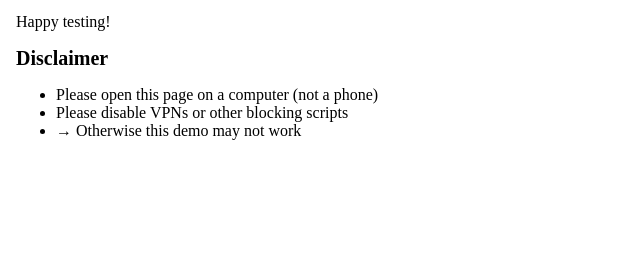
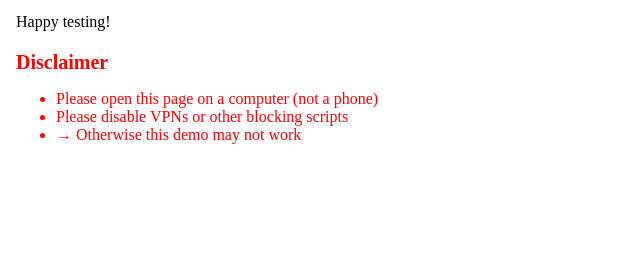
Before and after one commit to FutureProofJL/FutureProofMVP, a plain HTML site: page index.html in a window 1280 px wide. Shown: the part 445-724 px from the top of the page, 644-1280 px from the left. Drawn offline with Linux system fonts and the light colour scheme.

Commit message:
Update index.html

```diff
--- a/index.html
+++ b/index.html
@@ -45,6 +45,12 @@
             font-weight: bold;
             margin-bottom: 5px;
         }
+        .disclaimer, .disclaimer * {
+            color: red;
+        }
+        .disclaimer {
+            margin-top: 20px;
+        }
     </style>
 </head>
 <body>
@@ -55,14 +61,18 @@
         <div class="text-container">
             <h1>Introduction to the Study</h1>
             <p>Thank you for taking part in the FutureProof MVP study!</p>
+
             <h2>Instructions for Testing</h2>
             <p>Please test the functions of the chatbot by asking questions related to your experiences and expectations in relation to the job market.</p>
+
             <h2>Post-Testing Steps</h2>
             <p>After testing, please fill out the testing form that was provided to you. All data will be anonymized.</p>
             <p>If you have any questions, please feel free to contact the FutureProof team.</p>
+
             <h2>About the MVP</h2>
             <p>Note: This is the minimum viable product, testing one specific function. The final product will include additional features, such as a voice coach, automatically generated learning content, a risk score, and a progress tracker. Examples of these have been sent to you prior to the study.</p>
             <p>Happy testing!</p>
+
             <div class="disclaimer">
                 <h2>Disclaimer</h2>
                 <ul>
@@ -73,3 +83,5 @@
             </div>
         </div>
     </div>
+</body>
+</html>
```
Lines whose indentation alone changed are shown as unchanged.
